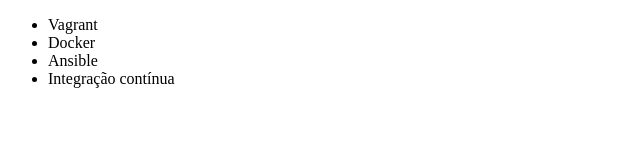
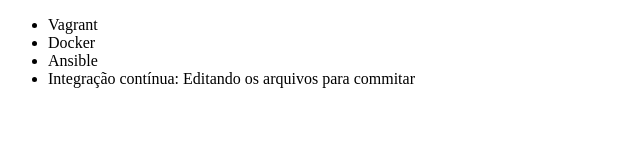
Before and after one commit to ygorribeiro11/rainbow-git, a plain HTML site: page index.html in a window 1280 px wide. Shown: the whole page, without its empty margins (0-640 px from the left). Drawn offline with Linux system fonts and the light colour scheme.

Commit message:
Feita a edição do titutlo 'Integração continua'

```diff
--- a/index.html
+++ b/index.html
@@ -9,7 +9,7 @@
 		<li>Vagrant</li>
 		<li>Docker</li>
 		<li>Ansible</li>
-		<li>Integração contínua</li>
+		<li>Integração contínua: Editando os arquivos para commitar</li>
 	</ul>
 </body>
 </html>
```
